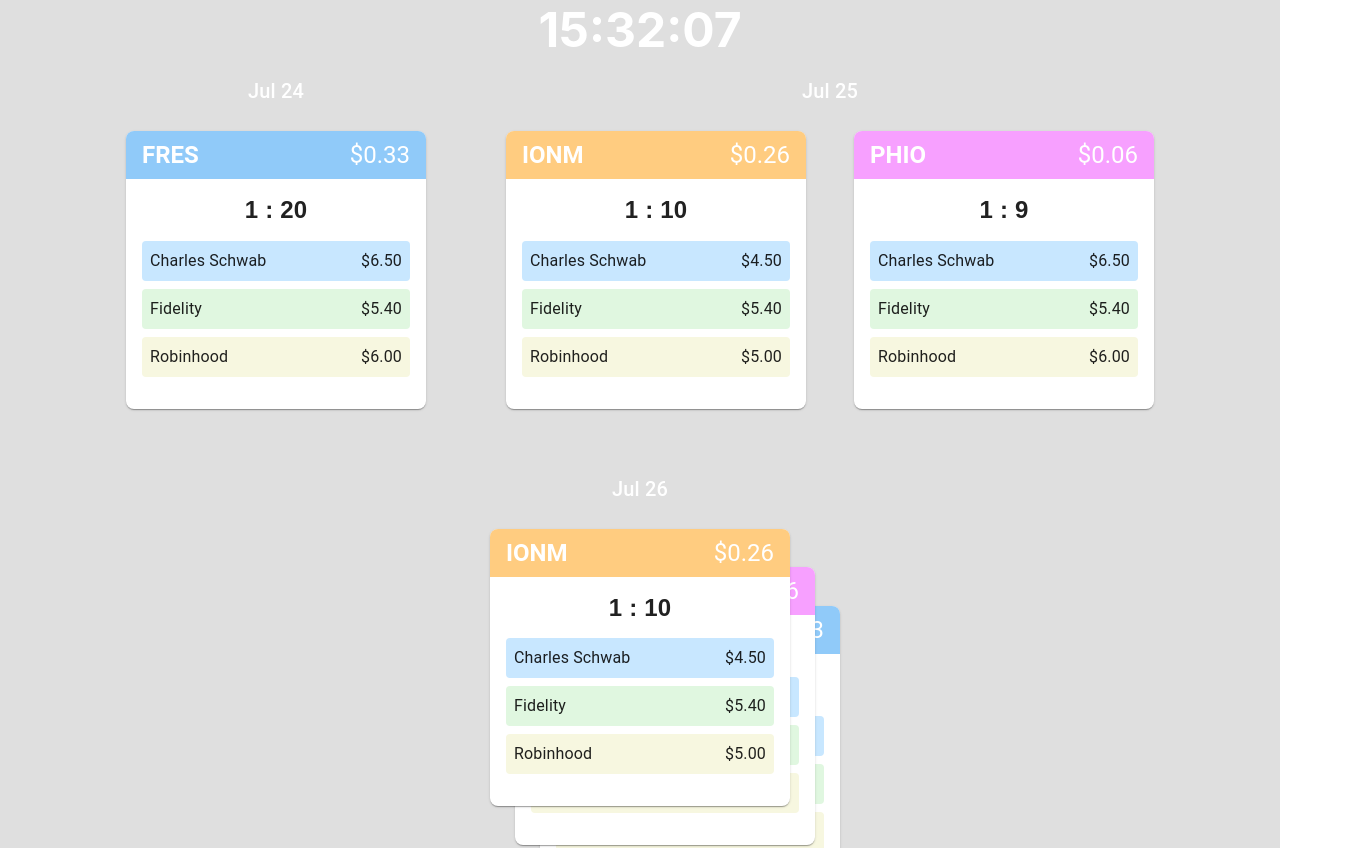
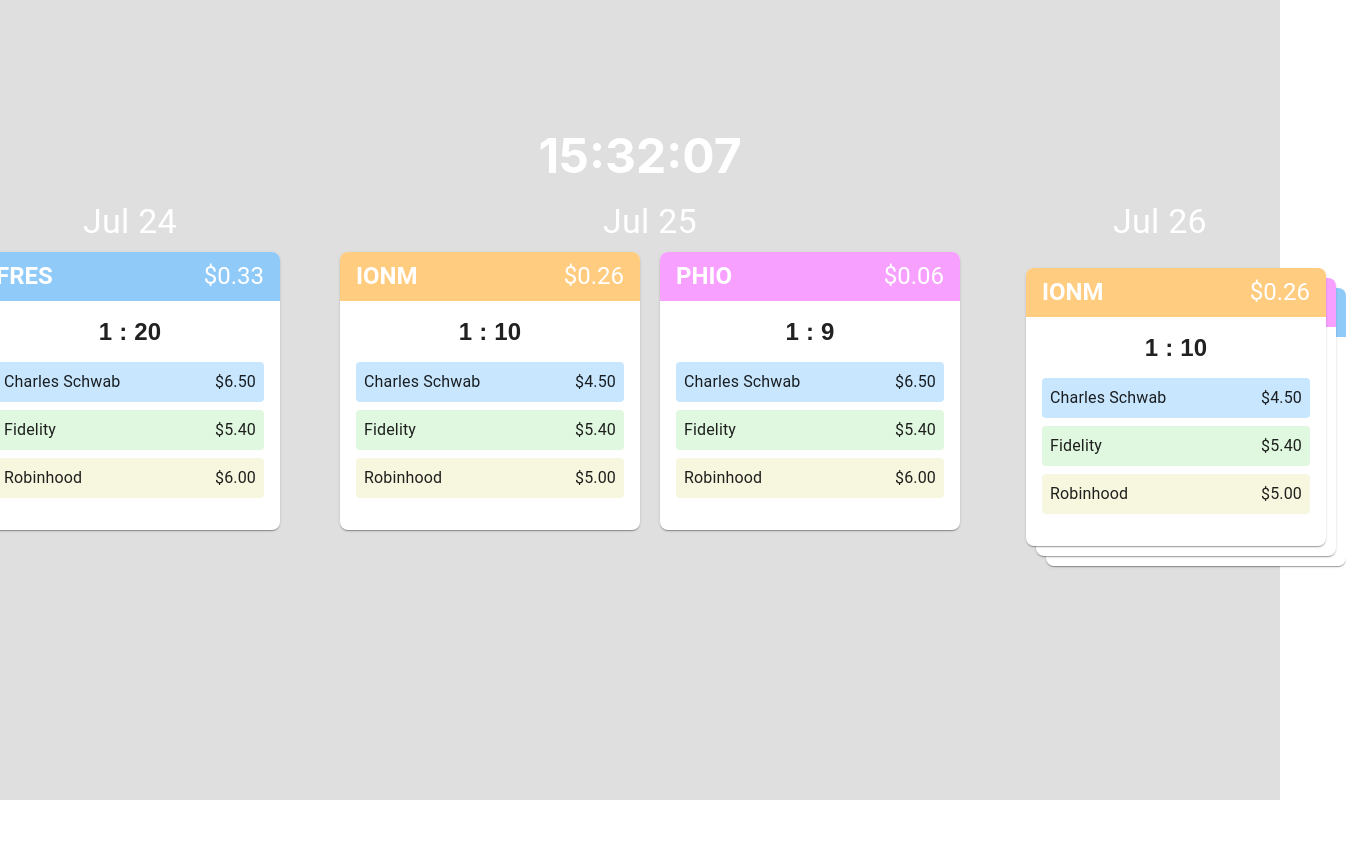
Before and after one commit to Arda-Dinc04/Market-Insight-Algorithms, a React (Create React App) app in the folder frontend/: page / in a window 1280 px wide. Shown: the top 848 px of the page, 1346 px wide, since content can reach past the window. After the commit the page ends 800 px from the top, so only its background shows below. Built offline with nearby package versions, Linux system fonts and the light colour scheme.

Commit message:
Cleaned up Frontend

```diff
--- a/frontend/src/App.js
+++ b/frontend/src/App.js
@@ -1,22 +1,18 @@
 import React from 'react';
 import './App.css';
-import Box from '@mui/material/Box';
 import Clock from './Components/Clock';
-import DateSection from './Components/DateSection';
-import dateSections from './testData';
+import CardRow from './Components/CardRow';
 
 function App() {
   return (
     <div className="App">
       <header className="App-header">
         <Clock />
-        <Box sx={{ display: 'flex', flexDirection: 'row', flexWrap: 'wrap', gap: '16px', justifyContent: 'center' }}>
-          {dateSections.map((section, index) => (
-            <DateSection key={index} date={section.date} cards={section.cards} />
-          ))}
-        </Box>
+        <CardRow />
       </header>
+
     </div>
+
   );
 }
 
--- /dev/null
+++ b/frontend/src/Components/CardRow.js
@@ -0,0 +1,42 @@
+import React from 'react';
+import Grid from '@mui/material/Grid';
+import Box from '@mui/material/Box';
+import Typography from '@mui/material/Typography';
+import CustomCard from './Cards'; // Adjust the path as necessary
+import StackCard from './StackedCard'; // Adjust the path as necessary
+import dateSections from '/Users/ardadinc/Desktop/Market-Insight/frontend/src/testData'; // Adjust the path as necessary
+
+function CardRow() {
+  return (
+    <Box sx={{ position: 'relative', padding: 2, overflowX: 'auto', whiteSpace: 'nowrap' }}>
+      <Box sx={{ display: 'flex', position: 'relative' }}>
+        {dateSections.map((section, sectionIndex) => (
+          <Box key={sectionIndex} sx={{ display: 'inline-block', position: 'relative', margin: '0 20px' }}>
+            <Typography variant="h4" sx={{ textAlign: 'center', marginBottom: '10px' }}>
+              {section.date}
+            </Typography>
+            <Box sx={{ display: 'inline-flex', alignItems: 'flex-start' }}>
+              {section.cards.length > 2 ? (
+                <StackCard cards={section.cards} />
+              ) : (
+                section.cards.map((card, cardIndex) => (
+                  <CustomCard
+                    key={cardIndex}
+                    title={card.title}
+                    price={card.price}
+                    ratio={card.ratio}
+                    brokers={card.brokers}
+                    topColor={card.topColor}
+                    sx={{ margin: '0 10px' }}
+                  />
+                ))
+              )}
+            </Box>
+          </Box>
+        ))}
+      </Box>
+    </Box>
+  );
+}
+
+export default CardRow;
--- a/frontend/src/Components/Cards.js
+++ b/frontend/src/Components/Cards.js
@@ -4,9 +4,9 @@ import CardContent from '@mui/material/CardContent';
 import Typography from '@mui/material/Typography';
 import Box from '@mui/material/Box';
 
-function CustomCard({ title = 'Title', price = '$0.00', ratio = '0 : 0', brokers = [], topColor = '#90caf9' }) {
+function CustomCard({ title = 'Title', price = '$0.00', ratio = '0 : 0', brokers = [], color = '#fff', topColor = '#90caf9', sx }) {
   return (
-    <Card sx={{ width: 300, margin: 2, borderRadius: 2 }}>
+    <Card sx={{ width: 300, margin: 2, borderRadius: 2, ...sx }}>
       <Box sx={{ backgroundColor: topColor, padding: '8px 16px', borderRadius: '4px 4px 0 0' }}>
         <Box sx={{ display: 'flex', justifyContent: 'space-between', alignItems: 'center' }}>
           <Typography variant="h5" component="div" sx={{ color: '#fff', fontWeight: 'bold' }}>
--- a/frontend/src/Components/DateSection.js
+++ /dev/null
@@ -1,53 +0,0 @@
-import React from 'react';
-import Box from '@mui/material/Box';
-import Typography from '@mui/material/Typography';
-import Stack from '@mui/material/Stack';
-import CustomCard from './Cards';
-
-function DateSection({ date, cards }) {
-  const renderCards = (cards) => {
-    return cards.map((card, index) => (
-      <Box
-        key={index}
-        sx={{
-          transform: cards.length > 2 ? `translate(${index * 25}px, ${index * 25}px)` : 'none',
-          position: 'relative',
-          zIndex: cards.length - index,
-        }}
-      >
-        <CustomCard {...card} />
-      </Box>
-    ));
-  };
-
-  return (
-    <Box sx={{ margin: '16px', textAlign: 'center' }}>
-      <Typography variant="h6" component="div" sx={{ marginBottom: '8px' }}>
-        {date}
-      </Typography>
-      {cards.length > 2 ? (
-        <Stack
-          spacing={-37}
-          direction="column"
-          alignItems="center"
-          sx={{ position: 'relative' }}
-        >
-          {renderCards(cards)}
-        </Stack>
-      ) : (
-        <Box
-          sx={{
-            display: 'flex',
-            flexDirection: 'row',
-            gap: '16px',
-            justifyContent: 'center',
-          }}
-        >
-          {renderCards(cards)}
-        </Box>
-      )}
-    </Box>
-  );
-}
-
-export default DateSection;
--- /dev/null
+++ b/frontend/src/Components/StackedCard.js
@@ -0,0 +1,59 @@
+import React from 'react';
+import PropTypes from 'prop-types';
+import CustomCard from './Cards'; // Adjust the path as necessary
+import Box from '@mui/material/Box';
+
+function StackCard({ cards }) {
+  if (cards.length <= 2) {
+    return (
+      <Box sx={{ display: 'flex', flexDirection: 'row' }}>
+        {cards.map((card, index) => (
+          <CustomCard
+            key={index}
+            title={card.title}
+            price={card.price}
+            ratio={card.ratio}
+            brokers={card.brokers}
+            topColor={card.topColor}
+          />
+        ))}
+      </Box>
+    );
+  }
+
+  return (
+    <Box sx={{ position: 'relative', width: '300px', height: '400px' }}>
+      {cards.map((card, index) => (
+        <CustomCard
+          key={index}
+          title={card.title}
+          price={card.price}
+          ratio={card.ratio}
+          brokers={card.brokers}
+          topColor={card.topColor}
+          sx={{ position: 'absolute', top: `${index * 10}px`, left: `${index * 10}px`, zIndex: cards.length - index }}
+        />
+      ))}
+    </Box>
+  );
+}
+
+StackCard.propTypes = {
+  cards: PropTypes.arrayOf(
+    PropTypes.shape({
+      title: PropTypes.string,
+      price: PropTypes.string,
+      ratio: PropTypes.string,
+      brokers: PropTypes.arrayOf(
+        PropTypes.shape({
+          name: PropTypes.string,
+          price: PropTypes.string,
+          bgColor: PropTypes.string,
+        })
+      ),
+      topColor: PropTypes.string,
+    })
+  ).isRequired,
+};
+
+export default StackCard;
--- a/frontend/src/testData.js
+++ b/frontend/src/testData.js
@@ -80,6 +80,8 @@ const dateSections = [
         },
       ],
     },
+
+
   ];
 
   export default dateSections;
```
